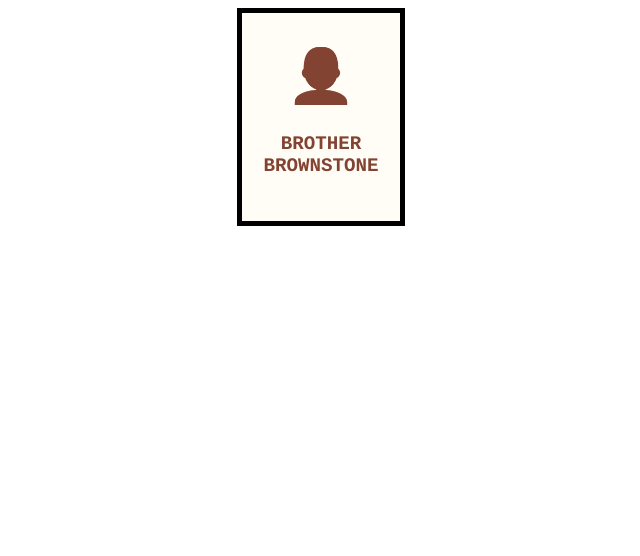
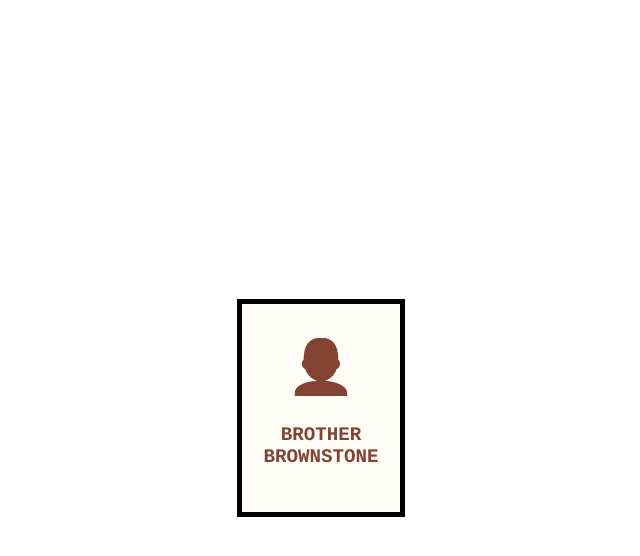
Before and after one commit to nicm42/murdle-cards, a React (Vite) app: page / in a window 1280 px wide. Shown: the top 556 px of the page, without its empty margins (319-959 px from the left). Built offline with nearby package versions, Linux system fonts and the light colour scheme.

Commit message:
Fixed card css

```diff
--- a/src/App.css
+++ b/src/App.css
@@ -1,16 +1,11 @@
 .card {
-  align-items: center;
   background-color: #fffdf5;
   border: 5px solid #000000;
-  cursor: pointer;
   display: flex;
   flex-direction: column;
   flex-shrink: 0;
   gap: 0.625rem;
   justify-content: center;
-  height: 200px;
-  padding: 0.25em;
-  width: 150px;
 }
 
 .card--emoji {
--- a/src/components/BigCard.css
+++ b/src/components/BigCard.css
@@ -1,9 +1,37 @@
-.small-cards {
-  align-items: center;
+.big-cards {
+  background: white;
+  height: 90%;
+  left: 0;
+  margin: auto;
+  position: absolute;
+  top: 0;
+  width: 90%;
+}
+
+.big-card {
+  cursor: auto;
+  left: 50%;
+  height: fit-content;
+  min-height: 550px;
+  padding-bottom: 1.25em;
+  padding-inline: 0.625em;
+  padding-top: 1.75em;
+  position: absolute;
+  top: 50%;
+  transform: translate(-50%, -50%);
+  width: 370px;
+}
+
+.big-card .card--name {
+  font-size: 1.75rem;
+}
+
+.big-cards.show {
+  display: block;
+}
+
+.big-card.show {
   display: flex;
-  height: 100%;
-  justify-content: center;
-  gap: 10px;
 }
 
 .card--description {
@@ -57,42 +85,3 @@
   flex-shrink: 0;
   flex-grow: 1;
 }
-
-.big-cards {
-  /* display: none; */
-  background: white;
-  height: 90%;
-  left: 0;
-  margin: auto;
-  position: absolute;
-  top: 0;
-  width: 90%;
-}
-
-.big-card {
-  cursor: auto;
-  /* display: none; */
-  flex-direction: column;
-  left: 50%;
-  height: fit-content;
-  min-height: 550px;
-  padding-bottom: 1.25em;
-  padding-inline: 0.625em;
-  padding-top: 1.75em;
-  position: absolute;
-  top: 50%;
-  transform: translate(-50%, -50%);
-  width: 370px;
-}
-
-.big-card .card--name {
-  font-size: 1.75rem;
-}
-
-.big-cards.show {
-  display: block;
-}
-
-.big-card.show {
-  display: flex;
-}
--- a/src/components/SmallCard.css
+++ b/src/components/SmallCard.css
@@ -1,7 +1,14 @@
 .small-cards {
   align-items: center;
   display: flex;
+  gap: 0.625em;
   height: 100%;
   justify-content: center;
-  gap: 10px;
 }
+
+.small-card {
+  cursor: pointer;
+  height: 200px;
+  padding: 0.25em;
+  width: 150px;
+}
--- a/src/index.css
+++ b/src/index.css
@@ -3,6 +3,7 @@
 }
 
 html,
-body {
+body,
+#root {
   height: 100%;
 }
```
